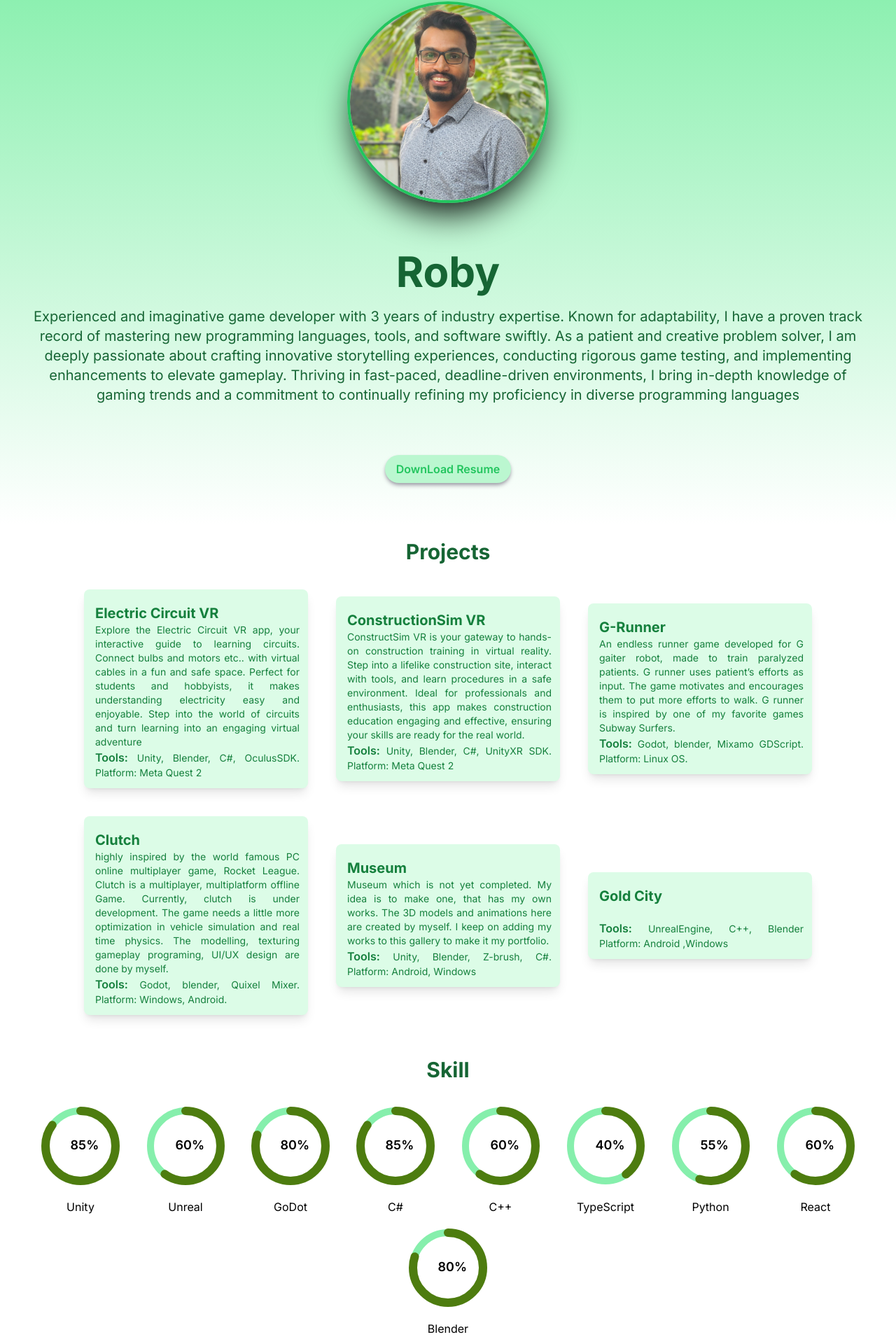
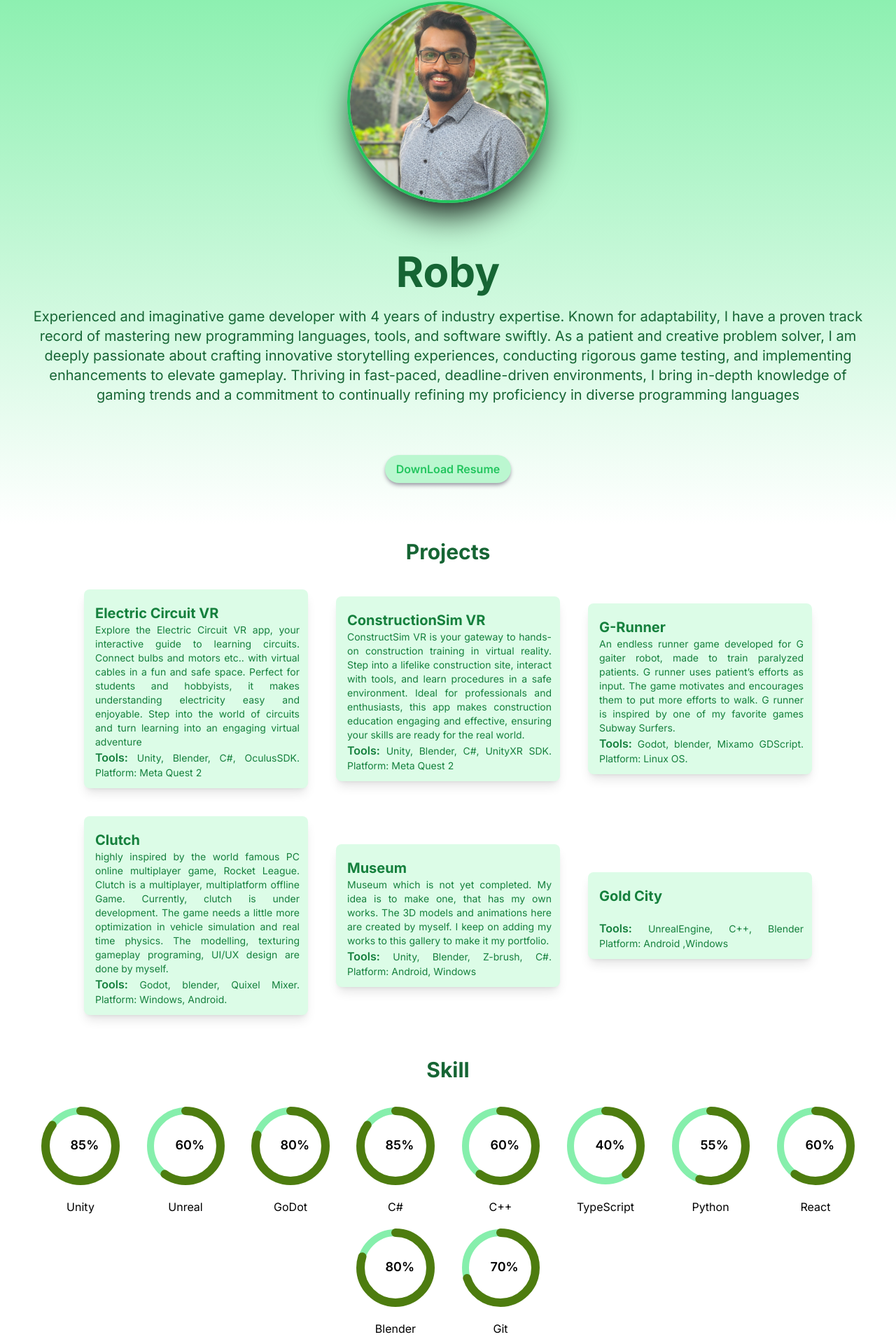
Before and after one commit to robypk/PortFolio, a Next.js app: page / in a window 1280 px wide. Shown: the part 46-1966 px from the top of the page at 70% size. Built offline with nearby package versions, Linux system fonts and the light colour scheme.

Commit message:
skill added

```diff
--- a/app/Components/HeroSection.tsx
+++ b/app/Components/HeroSection.tsx
@@ -29,7 +29,7 @@ const HeroSection: React.FC<HeroSectionProps> = ({}) => {
           Roby
         </h1>
         <p className=" text-sm md:text-xl mb-8 text-green-800 m-5">
-          Experienced and imaginative game developer with 3 years of industry
+          Experienced and imaginative game developer with 4 years of industry
           expertise. Known for adaptability, I have a proven track record of
           mastering new programming languages, tools, and software swiftly. As a
           patient and creative problem solver, I am deeply passionate about
--- a/app/Components/Skill.tsx
+++ b/app/Components/Skill.tsx
@@ -22,6 +22,7 @@ const Skill: React.FC<SkillProps> = ({}) => {
         <CircularProgressBar progress={55} skillName=" Python" />
         <CircularProgressBar progress={60} skillName="React" />
         <CircularProgressBar progress={80} skillName="Blender" />
+        <CircularProgressBar progress={70} skillName="Git" />
       </div>
     </>
   );
```
